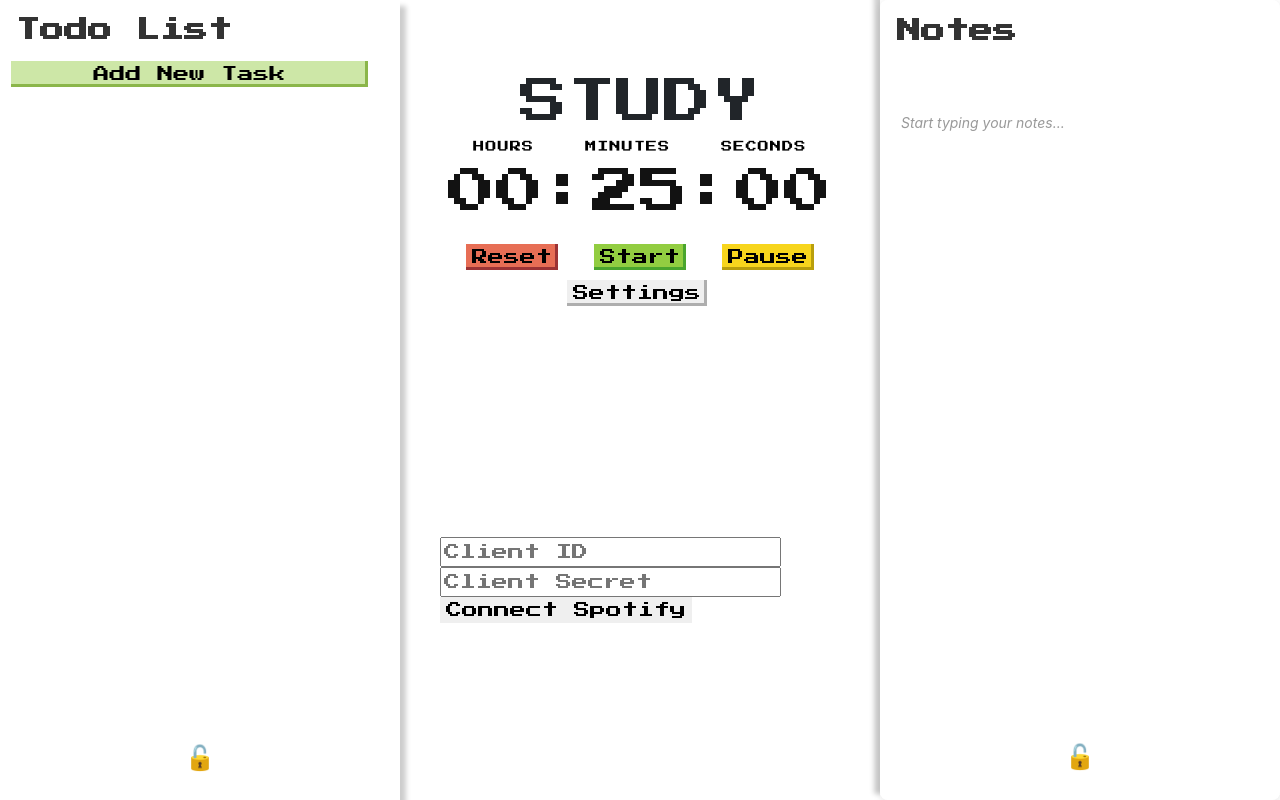
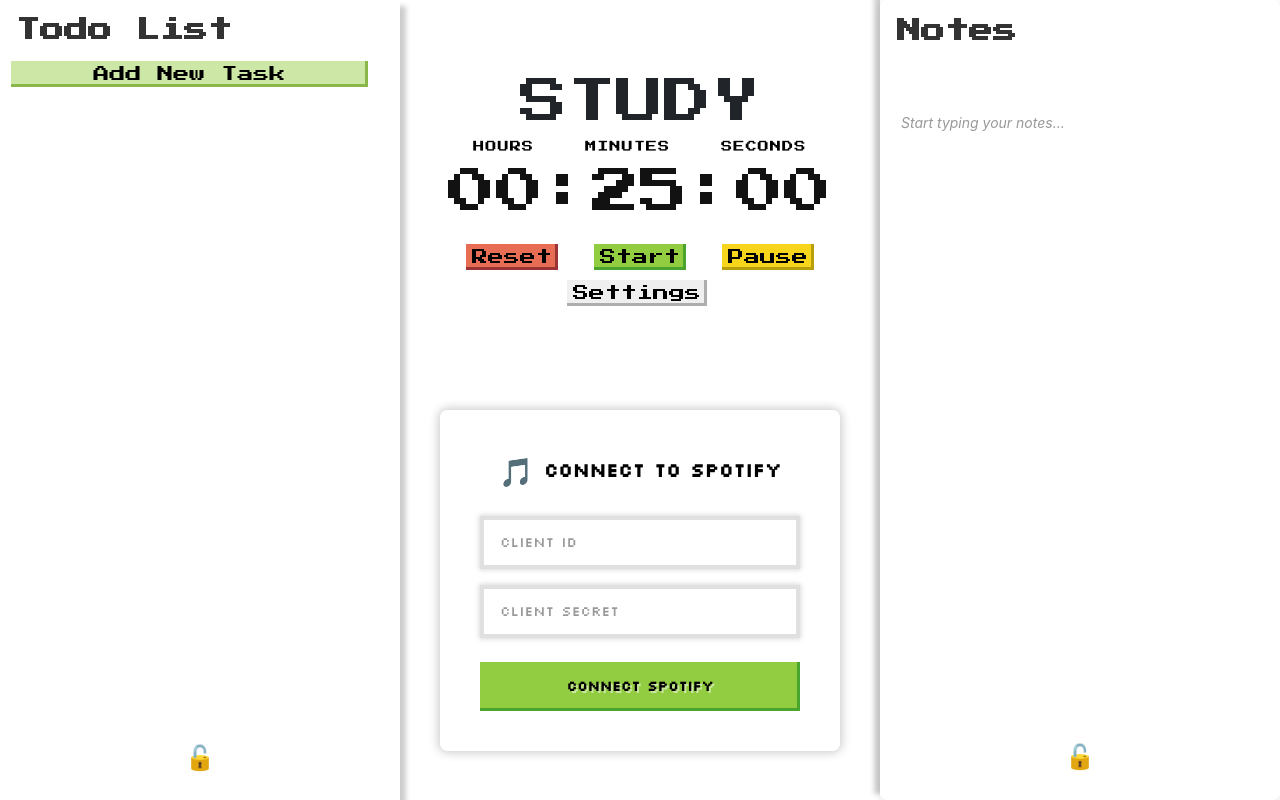
Before and after one commit to WelcentF/study-website, a React (Vite) app: page / in a window 1280 px wide. Built offline with nearby package versions, Linux system fonts and the light colour scheme.

Commit message:
fix: styling

```diff
--- a/src/components/SettingsModal.css
+++ b/src/components/SettingsModal.css
@@ -1,5 +1,5 @@
 .settings-modal-background {
-  position: fixed;    /* Stay in place even if you scroll */
+  position: fixed; /* Stay in place even if you scroll */
   top: 0;
   left: 0;
   width: 100vw;
@@ -9,7 +9,7 @@
   /* Centering Logic */
   display: flex;
   justify-content: center; /* Horizontal center */
-  align-items: center;     /* Vertical center */
+  align-items: center; /* Vertical center */
 
   z-index: 9999;
 }
@@ -20,12 +20,12 @@
   flex-direction: column;
   gap: 20px;
   min-width: 320px;
-  position: relative;        /* To position the X button inside */
-
+  position: relative; /* To position the X button inside */
 
   backdrop-filter: blur(5px);
   -webkit-backdrop-filter: blur(10px);
   box-shadow: 0px 0px 8px 6px rgba(0, 0, 0, 0.2);
+  border-radius: 8px;
 }
 
 .close-button {
@@ -42,7 +42,7 @@
   cursor: pointer;
 }
 
-.set-time{
+.set-time {
   display: flex;
   flex-direction: column; /* This stacks the <p> on top of the controls div */
   align-items: center; /* Aligns text to the left */
@@ -56,7 +56,7 @@
   border: 2px solid #000000;
   color: #000000;
   padding: 5px;
-  font-family: 'Silkscreen', sans-serif;
+  font-family: "Silkscreen", sans-serif;
   outline: none;
   margin-right: 10px;
 }
--- /dev/null
+++ b/src/components/SpotifyPlayer.css
@@ -0,0 +1,114 @@
+.spotify-auth {
+  display: flex;
+  flex-direction: column;
+  align-items: center;
+  gap: 16px;
+  padding: 40px;
+  background: rgba(255, 255, 255, 0.7);
+  backdrop-filter: blur(10px);
+  border-radius: 8px;
+  box-shadow: 0 0 10px 2px rgba(0, 0, 0, 0.2);
+  max-width: 400px;
+  width: 100%;
+}
+
+.spotify-auth-title {
+  font-size: 1.2rem;
+  font-weight: bold;
+  color: #000000;
+  text-shadow: 3px 3px 0px white;
+  margin-bottom: 8px;
+  display: flex;
+  align-items: center;
+  gap: 10px;
+  font-family: "Silkscreen", sans-serif;
+}
+
+.spotify-icon {
+  font-size: 28px;
+}
+
+.spotify-auth input {
+  width: 100%;
+  padding: 12px 16px;
+  border: 4px solid #e0e0e0;
+  border-radius: 0;
+  font-size: 14px;
+  background: rgba(255, 255, 255, 0.8);
+  color: #000000;
+  font-family: "Silkscreen", sans-serif;
+  transition: all 0.2s ease;
+  outline: none;
+  box-shadow: 0 0 5px 1px rgba(0, 0, 0, 0.15);
+}
+
+.spotify-auth input::placeholder {
+  color: rgba(0, 0, 0, 0.4);
+}
+
+.spotify-auth input:focus {
+  border-color: #92cd41;
+  transform: scale(1.02);
+}
+
+.spotify-connect-btn {
+  width: 100%;
+  padding: 14px 24px;
+  background-color: #92cd41;
+  box-shadow: inset -3px -3px 0px 0px #4aa52e;
+  color: #000000;
+  border: none;
+  border-radius: 0;
+  font-size: 14px;
+  font-weight: 600;
+  cursor: pointer;
+  transition: all 0.2s ease;
+  margin-top: 8px;
+  font-family: "Silkscreen", sans-serif;
+  text-shadow: 2px 2px 0px rgba(255, 255, 255, 0.5);
+}
+
+.spotify-connect-btn:hover {
+  transform: scale(1.1);
+  filter: brightness(1.1);
+}
+
+.spotify-connect-btn:active {
+  box-shadow: inset 3px 3px 0px 0px #4aa52e;
+}
+
+.spotify-container {
+  display: flex;
+  flex-direction: column;
+  align-items: center;
+  justify-content: center;
+  padding: 40px;
+  background: rgba(255, 255, 255, 0.7);
+  backdrop-filter: blur(10px);
+  border-radius: 8px;
+  box-shadow: 0 0 10px 2px rgba(0, 0, 0, 0.2);
+  max-width: 400px;
+  width: 100%;
+}
+
+.spotify-connected {
+  display: flex;
+  align-items: center;
+  gap: 12px;
+  font-size: 1.2rem;
+  font-weight: 600;
+  color: #000000;
+  text-shadow: 3px 3px 0px white;
+  font-family: "Silkscreen", sans-serif;
+}
+
+.spotify-connected-icon {
+  font-size: 28px;
+}
+
+.spotify-subtitle {
+  color: #000000;
+  font-size: 0.8rem;
+  margin-top: 8px;
+  font-family: "Silkscreen", sans-serif;
+}
--- a/src/components/SpotifyPlayer.tsx
+++ b/src/components/SpotifyPlayer.tsx
@@ -1,5 +1,6 @@
 import React, { useEffect, useState } from "react";
 import { spotifyApi, REDIRECT_URI } from "../services/spotifyService";
+import "./SpotifyPlayer.css";
 
 const SpotifyPlayer = () => {
   const [token, setToken] = useState<string | null>(null);
@@ -35,25 +36,37 @@ const SpotifyPlayer = () => {
   if (!token) {
     return (
       <div className="spotify-auth">
+        <div className="spotify-auth-title">
+          <span className="spotify-icon">🎵</span>
+          Connect to Spotify
+        </div>
         <input
           placeholder="Client ID"
+          value={inputs.clientId}
           onChange={(e) => setInputs({ ...inputs, clientId: e.target.value })}
         />
         <input
           placeholder="Client Secret"
           type="password"
+          value={inputs.clientSecret}
           onChange={(e) =>
             setInputs({ ...inputs, clientSecret: e.target.value })
           }
         />
-        <button onClick={handleLogin}>Connect Spotify</button>
+        <button className="spotify-connect-btn" onClick={handleLogin}>
+          Connect Spotify
+        </button>
       </div>
     );
   }
 
   return (
     <div className="spotify-container">
-      <p>Spotify Connected!</p>
+      <div className="spotify-connected">
+        <span className="spotify-connected-icon">✓</span>
+        Spotify Connected!
+      </div>
+      <p className="spotify-subtitle">Ready to play music</p>
     </div>
   );
 };
```
